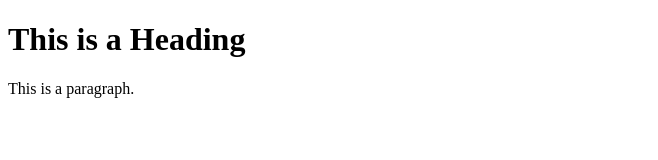
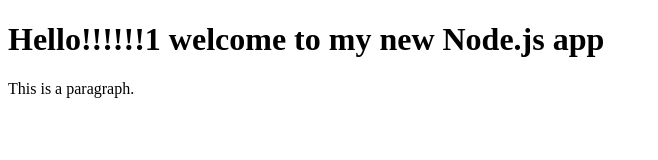
Before and after one commit to vaibhav-123/web-server, a website: page public/index.html in a window 1280 px wide. Shown: the whole page, without its empty margins (0-658 px from the left). Drawn offline with Linux system fonts and the light colour scheme.

Commit message:
Update index.html

```diff
--- a/public/index.html
+++ b/public/index.html
@@ -5,7 +5,7 @@
 		<title>My app!!!!!!</title>
 	</head>
 	<body>
-		<h1>This is a Heading</h1>
+		<h1>Hello!!!!!!1 welcome to my new Node.js app</h1>
 		<p>This is a paragraph.</p>
 	</body>
 </html>
```
